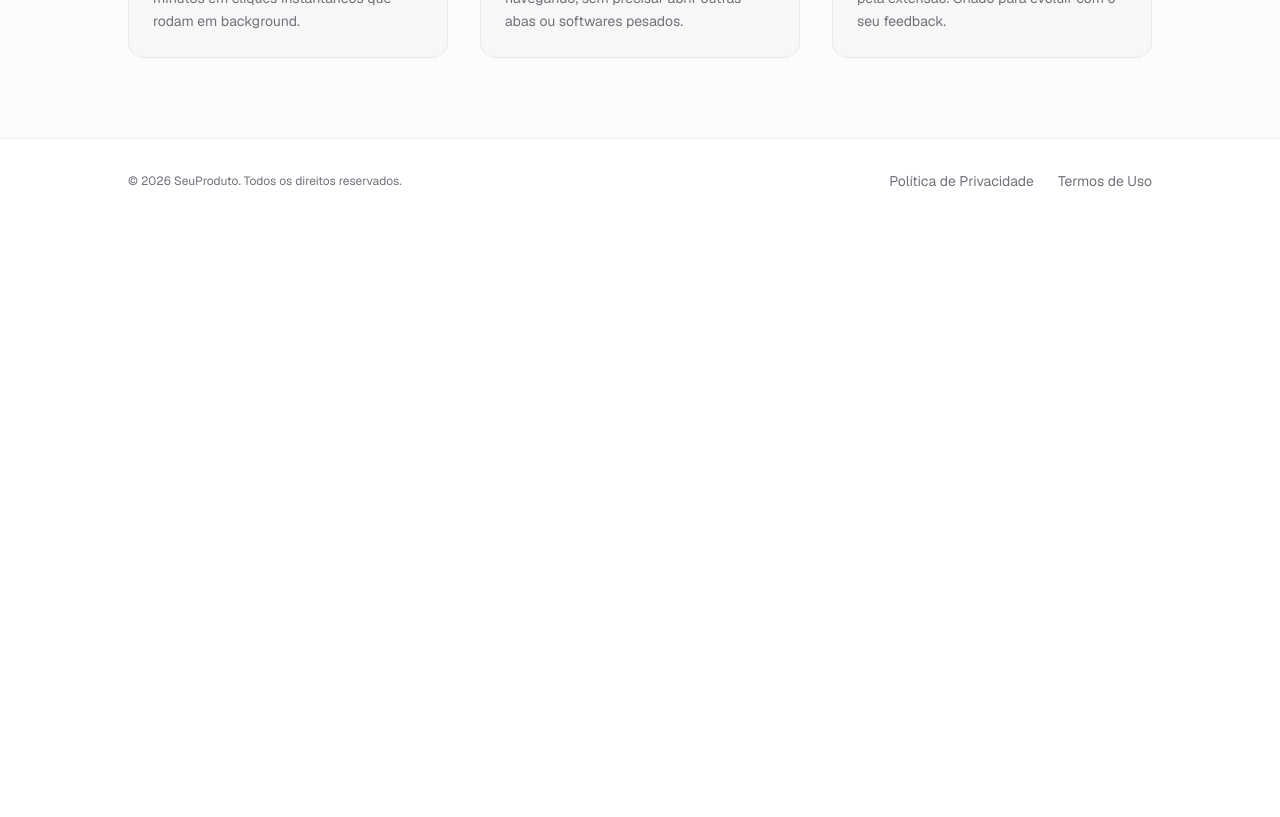
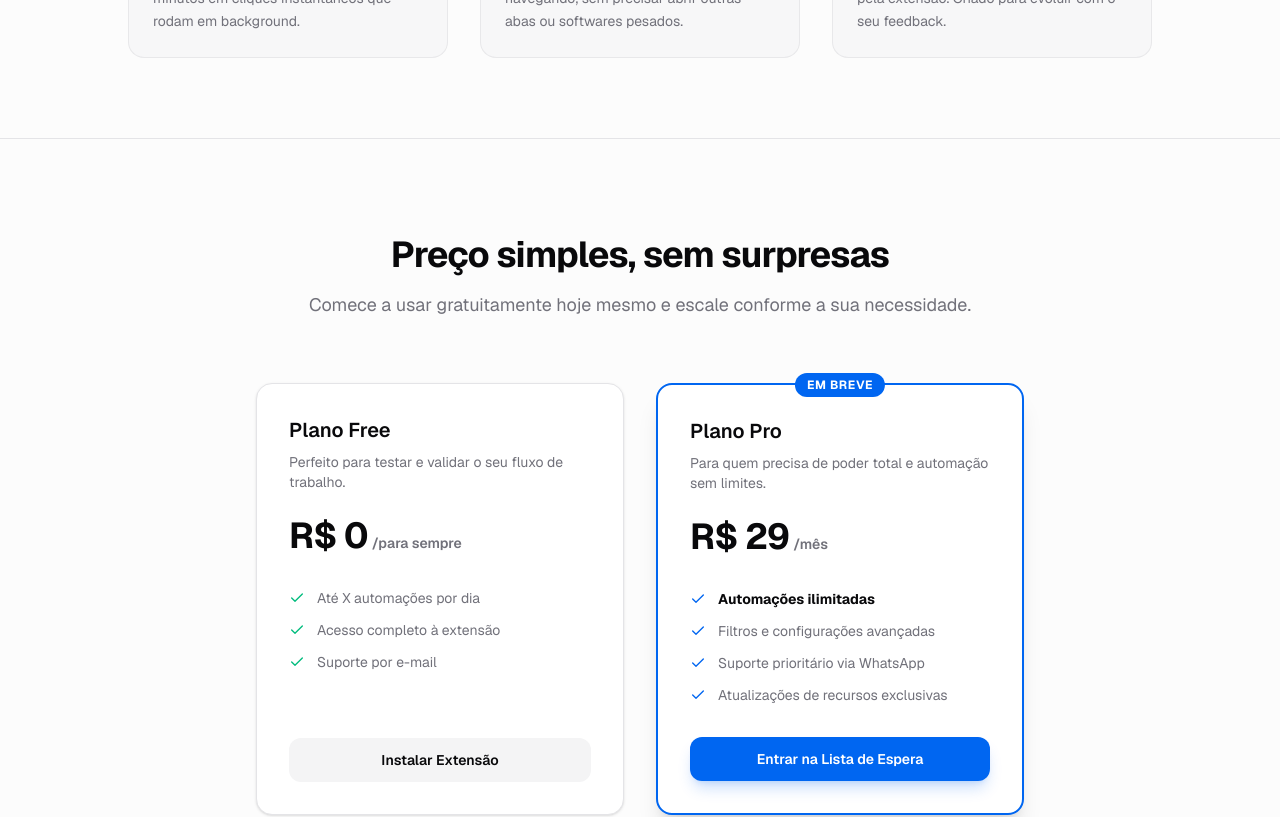
Before and after one commit to CarlosEduardo7700/landing-page-wxt, a Next.js app: page / in a window 1280 px wide. Shown: the part 980-1797 px from the top of the page. Before the commit the page ends 1203 px from the top, so only its background shows below. Built offline with nearby package versions, Linux system fonts and the light colour scheme.

Commit message:
feat: add Pricing section with PlanCard components for subscription options

```diff
--- a/src/app/page.tsx
+++ b/src/app/page.tsx
@@ -1,5 +1,6 @@
 import { CheckCircle2, MessageSquare, Zap } from "lucide-react";
 import BenefitCard from "@/components/BenefitCard";
+import PlanCard from "@/components/PlanCard";
 import CtaButton from "@/components/CtaButton";
 import Badge from "@/components/Badge";
 import Headline from "@/components/Headline";
@@ -27,6 +28,20 @@ const BENEFITS_TITLE_STYLES =
   "text-2xl sm:text-3xl font-bold text-foreground tracking-tight";
 
 const BENEFITS_GRID_STYLES = "grid grid-cols-1 md:grid-cols-3 gap-8";
+
+const PRICING_SECTION_STYLES =
+  "py-24 px-6 border-t border-border bg-card/30";
+
+const PRICING_INNER_STYLES = "max-w-5xl mx-auto text-center";
+
+const PRICING_TITLE_STYLES =
+  "text-3xl font-bold tracking-tight text-foreground sm:text-4xl";
+
+const PRICING_SUBTITLE_STYLES =
+  "mt-4 text-lg text-muted-foreground max-w-2xl mx-auto";
+
+const PRICING_GRID_STYLES =
+  "mt-16 grid grid-cols-1 md:grid-cols-2 gap-8 max-w-3xl mx-auto";
 
 export default function Home() {
   return (
@@ -77,6 +92,53 @@ export default function Home() {
         </div>
       </section>
 
+      <section className={PRICING_SECTION_STYLES}>
+        <div className={PRICING_INNER_STYLES}>
+
+          <h2 className={PRICING_TITLE_STYLES}>
+            Preço simples, sem surpresas
+          </h2>
+          <p className={PRICING_SUBTITLE_STYLES}>
+            Comece a usar gratuitamente hoje mesmo e escale conforme a sua necessidade.
+          </p>
+
+          {/* Grid de Planos */}
+          <div className={PRICING_GRID_STYLES}>
+
+            <PlanCard
+              name="Plano Free"
+              description="Perfeito para testar e validar o seu fluxo de trabalho."
+              price="R$ 0"
+              priceSuffix="/para sempre"
+              features={[
+                "Até X automações por dia",
+                "Acesso completo à extensão",
+                "Suporte por e-mail",
+              ]}
+              buttonLabel="Instalar Extensão"
+            />
+
+            <PlanCard
+              name="Plano Pro"
+              description="Para quem precisa de poder total e automação sem limites."
+              price="R$ 29"
+              priceSuffix="/mês"
+              features={[
+                "<strong class='text-foreground'>Automações ilimitadas</strong>",
+                "Filtros e configurações avançadas",
+                "Suporte prioritário via WhatsApp",
+                "Atualizações de recursos exclusivas",
+              ]}
+              buttonLabel="Entrar na Lista de Espera"
+              highlighted
+              badge="Em Breve"
+            />
+
+          </div>
+
+        </div>
+      </section>
+
     </div>
   );
 }
```
